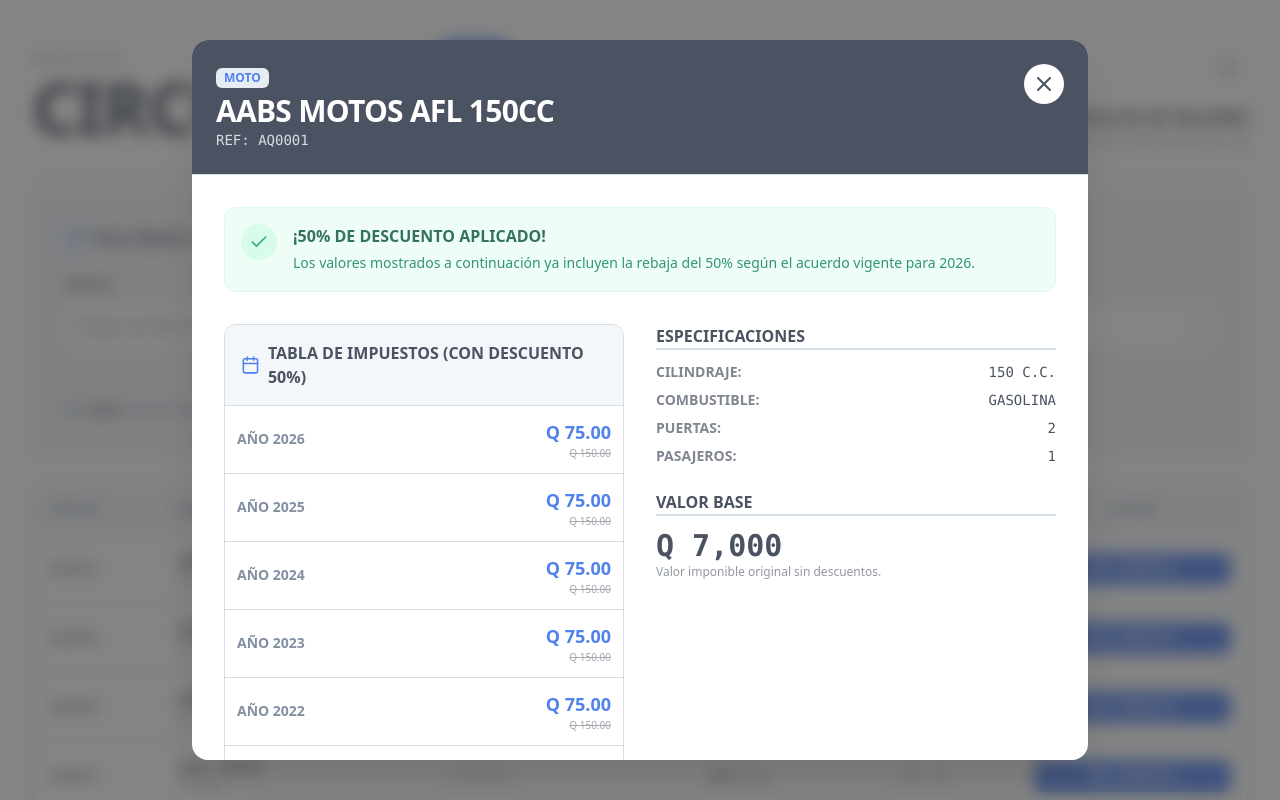
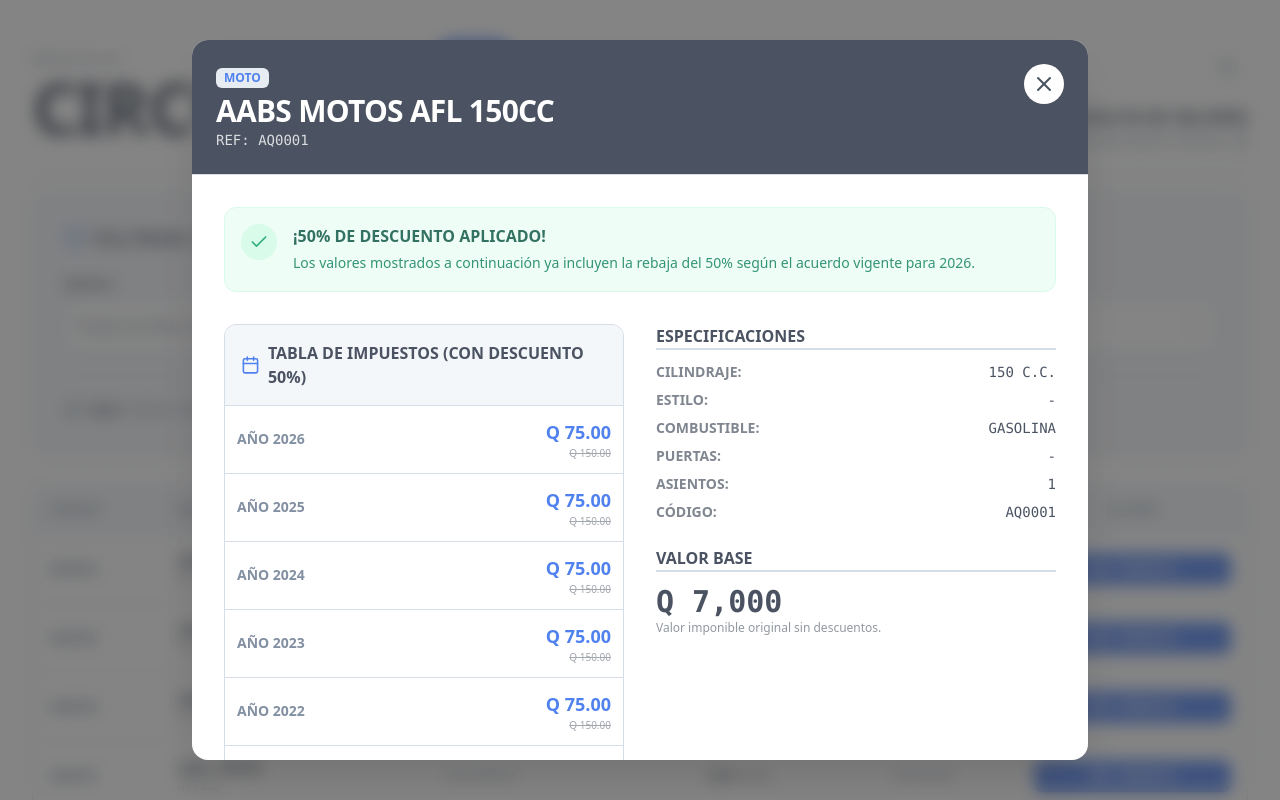
Before and after one commit to williamromero/wbrs.circulacion, a Next.js app: page / in a window 1280 px wide. Both pictures are taken after a click on the element 640 px from the left and 569 px from the top of the page. Shown: the top 800 px of the page. Built offline with nearby package versions, Linux system fonts and the light colour scheme.

Commit message:
fix: corregir orden de columnas en extracción de PDF y actualizar visualización de asientos/estilo

```diff
--- a/src/components/vehicle-search.tsx
+++ b/src/components/vehicle-search.tsx
@@ -10,15 +10,15 @@ type Vehicle = {
   LINEA: string;
   TIPO_VEHICULO: string;
   CILINDRAJE: string;
-  POTENCIA: string;
+  WATTS: string;
+  KW: string;
+  ESTILO: string;
+  COMBUSTIBLE: string;
+  PUERTAS: string;
+  ASIENTOS: string;
   TONELAJE: string;
-  CARROCERIA: string;
-  COMBUSTIBLE: string;
-  TRANSMISION: string;
   EJES: string;
-  TRACCION: string;
-  PUERTAS: string;
-  PASAJEROS: string;
+  CILINDROS: string;
   CODIGO: string;
   VALOR_VEHICULO: string;
   "ISCV_2026_2%": string;
@@ -448,9 +448,11 @@ export default function VehicleSearch() {
                         <h3 className="font-black uppercase border-b-2 border-[rgb(var(--border))] mb-3 text-[rgb(var(--foreground))]">Especificaciones</h3>
                         <dl className="grid grid-cols-2 gap-x-4 gap-y-2 text-sm">
                             <dt className="font-bold opacity-70 uppercase">Cilindraje:</dt> <dd className="text-right font-mono">{selectedVehicle.CILINDRAJE || "-"}</dd>
+                            <dt className="font-bold opacity-70 uppercase">Estilo:</dt> <dd className="text-right font-mono">{selectedVehicle.ESTILO || "-"}</dd>
                             <dt className="font-bold opacity-70 uppercase">Combustible:</dt> <dd className="text-right font-mono">{selectedVehicle.COMBUSTIBLE || "-"}</dd>
                             <dt className="font-bold opacity-70 uppercase">Puertas:</dt> <dd className="text-right font-mono">{selectedVehicle.PUERTAS || "-"}</dd>
-                            <dt className="font-bold opacity-70 uppercase">Pasajeros:</dt> <dd className="text-right font-mono">{selectedVehicle.PASAJEROS || "-"}</dd>
+                            <dt className="font-bold opacity-70 uppercase">Asientos:</dt> <dd className="text-right font-mono">{selectedVehicle.ASIENTOS || "-"}</dd>
+                            <dt className="font-bold opacity-70 uppercase">Código:</dt> <dd className="text-right font-mono">{selectedVehicle.CODIGO || "-"}</dd>
                         </dl>
                     </div>
                      <div>
```
Also changed, not shown: public/data.csv, 1 other file (tests, documents, lock files or other folders).
